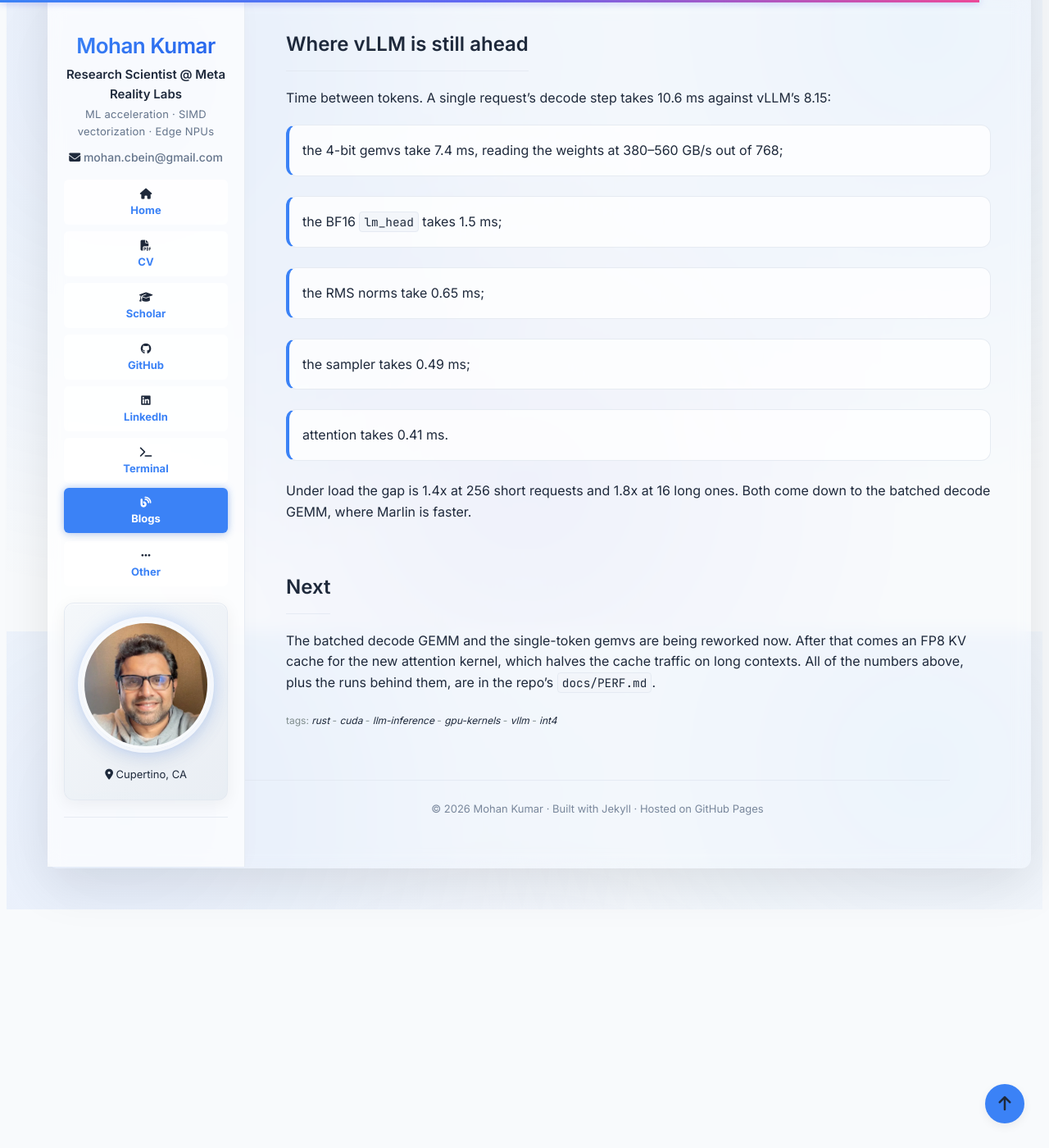
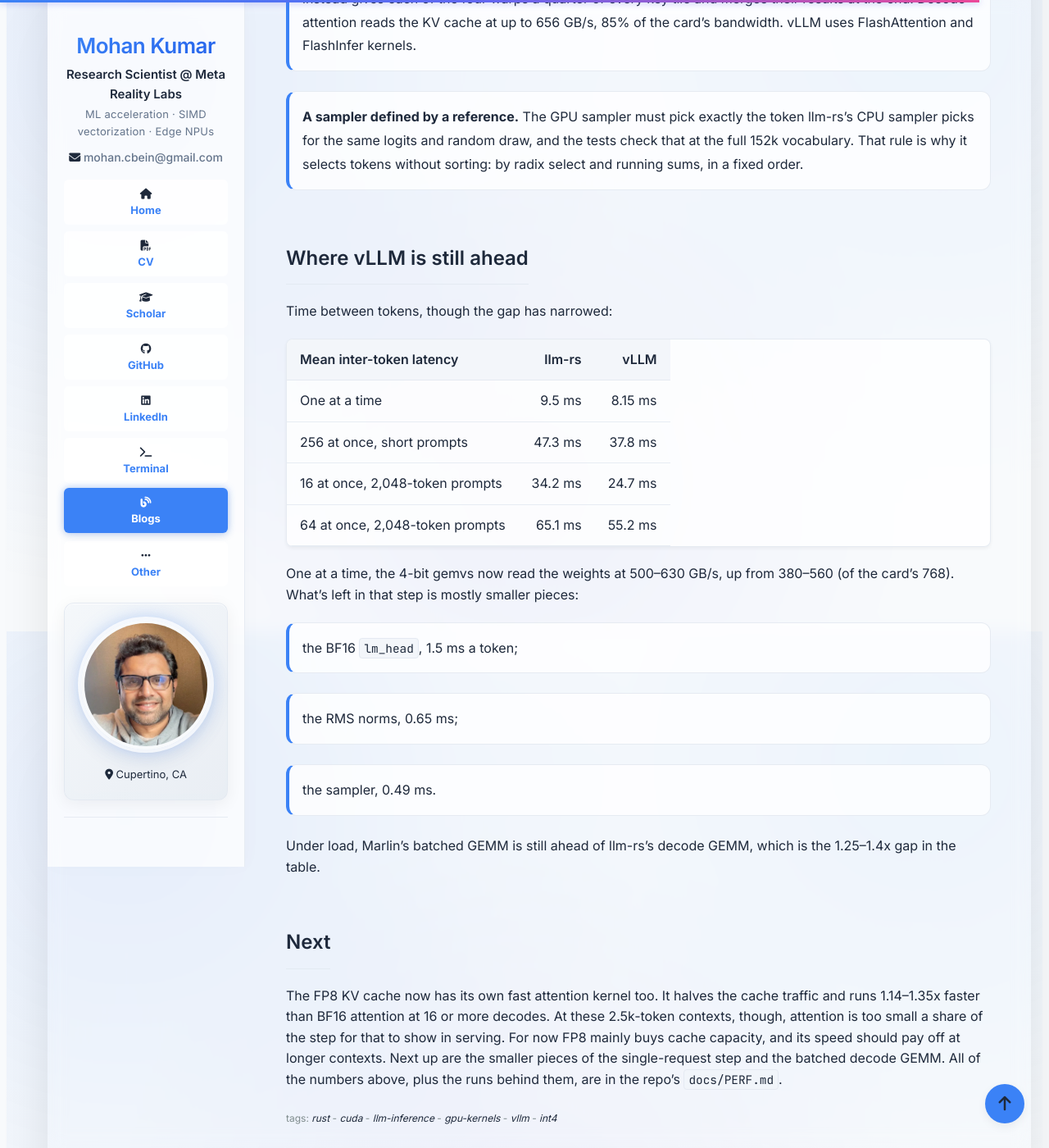
Before and after one commit to mohankku/mohankku.github.io, a Jekyll site: the page built from _posts/2026-11-20-llm-rs-7b-vs-vllm.md, in a window 1280 px wide and 1400 px high, scrolled down 2838 px. Shown: the whole window at 82% size. Built offline with Jekyll 4.4.1, drawn with Linux system fonts in a browser that asks for light colours; some of the changed text lies outside the part shown.

Commit message:
Update the 7B post with the merged kernel numbers
Co-Authored-By: Claude Opus 5.5 <noreply@anthropic.com>

```diff
--- a/_posts/2026-11-20-llm-rs-7b-vs-vllm.md
+++ b/_posts/2026-11-20-llm-rs-7b-vs-vllm.md
@@ -12,12 +12,15 @@ The setup: Qwen2.5-7B-Instruct-AWQ (4-bit weights) on one RunPod RTX A5000 (24 G
 
 | Output tokens/s | llm-rs | vLLM | llm-rs / vLLM |
 |---|---:|---:|---:|
-| One at a time, 256 in / 256 out | 88.5 | 117.9 | 75% |
-| 256 at once, 256 in / 128 out | 1,066 | 1,395 | 76% |
-| 16 at once, 2,048 in / 256 out | 284 | 435 | 65% |
-| 64 at once, 2,048 in / 512 out | 629 | 767 | 82% |
+| One at a time, 256 in / 256 out | 100.6 | 117.9 | 85% |
+| 256 at once, 256 in / 128 out | 1,184 | 1,395 | 85% |
+| 16 at once, 2,048 in / 256 out | 343 | 435 | 79% |
+| 64 at once, 2,048 in / 512 out | 673 | 767 | 88% |
 
-Before the last round of fixes these ratios were 64%, 66%, 57% and 73%. Most of the gain came from two fixes: a faster sampler and a faster prompt (prefill) kernel, both described below.
+A few days ago these ratios were 64%, 66%, 57% and 73%. The gains came from a faster sampler (described below) and faster 4-bit kernels at every batch size:
+- **Single-token gemvs:** 1.15–1.6x faster.
+- **Batched decode GEMM:** 42% less time at 16 tokens.
+- **Prompt GEMM:** 1.19–1.32x faster.
 
 ## What's the same
 
@@ -46,15 +49,22 @@ That last point turned out to matter. My own benchmark tool sends `temperature:
 
 ## Where vLLM is still ahead
 
-Time between tokens. A single request's decode step takes 10.6 ms against vLLM's 8.15:
-- the 4-bit gemvs take 7.4 ms, reading the weights at 380–560 GB/s out of 768;
-- the BF16 `lm_head` takes 1.5 ms;
-- the RMS norms take 0.65 ms;
-- the sampler takes 0.49 ms;
-- attention takes 0.41 ms.
+Time between tokens, though the gap has narrowed:
 
-Under load the gap is 1.4x at 256 short requests and 1.8x at 16 long ones. Both come down to the batched decode GEMM, where Marlin is faster.
+| Mean inter-token latency | llm-rs | vLLM |
+|---|---:|---:|
+| One at a time | 9.5 ms | 8.15 ms |
+| 256 at once, short prompts | 47.3 ms | 37.8 ms |
+| 16 at once, 2,048-token prompts | 34.2 ms | 24.7 ms |
+| 64 at once, 2,048-token prompts | 65.1 ms | 55.2 ms |
+
+One at a time, the 4-bit gemvs now read the weights at 500–630 GB/s, up from 380–560 (of the card's 768). What's left in that step is mostly smaller pieces:
+- the BF16 `lm_head`, 1.5 ms a token;
+- the RMS norms, 0.65 ms;
+- the sampler, 0.49 ms.
+
+Under load, Marlin's batched GEMM is still ahead of llm-rs's decode GEMM, which is the 1.25–1.4x gap in the table.
 
 ## Next
 
-The batched decode GEMM and the single-token gemvs are being reworked now. After that comes an FP8 KV cache for the new attention kernel, which halves the cache traffic on long contexts. All of the numbers above, plus the runs behind them, are in the repo's `docs/PERF.md`.
+The FP8 KV cache now has its own fast attention kernel too. It halves the cache traffic and runs 1.14–1.35x faster than BF16 attention at 16 or more decodes. At these 2.5k-token contexts, though, attention is too small a share of the step for that to show in serving. For now FP8 mainly buys cache capacity, and its speed should pay off at longer contexts. Next up are the smaller pieces of the single-request step and the batched decode GEMM. All of the numbers above, plus the runs behind them, are in the repo's `docs/PERF.md`.
```
